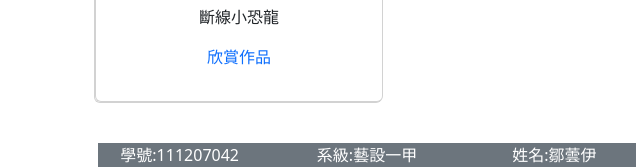
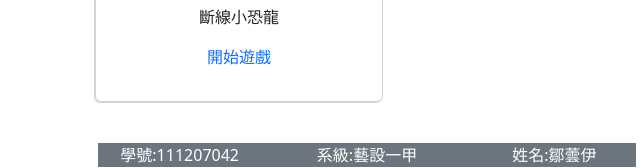
Before and after one commit to zouyiiii/zouyiiii.github.com, a plain HTML site: page index.html in a window 1280 px wide. Shown: the part 2374-2542 px from the top of the page, 558-1198 px from the left. Drawn offline with nearby package versions, Linux system fonts and the light colour scheme.

Commit message:
Update index.html

```diff
--- a/index.html
+++ b/index.html
@@ -114,7 +114,7 @@
     <h5 class="card-title">小恐龍</h5>
     <p class="card-text">斷線小恐龍</p>
 
-<div class="text-center"><p><a href="../zoe/index.html" class= "text-decoration-none">欣賞作品</a></p></div>
+<div class="text-center"><p><a href="../zoe/index.html" class= "text-decoration-none">開始遊戲</a></p></div>
 	<div class="w-200"></div>
 </div></div></div></div>
 <p>&nbsp;</p>
```
